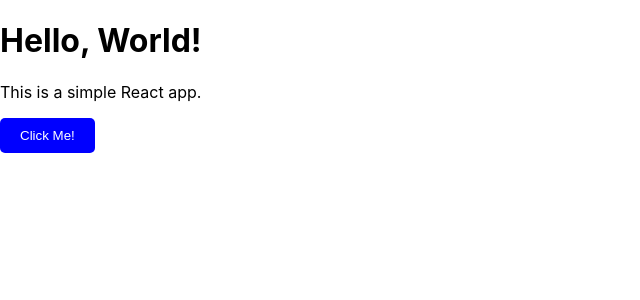
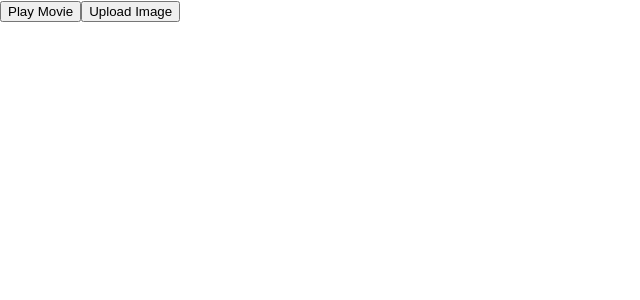
Before and after one commit to peekay21/Searchable-product-list-usiing-ReactJS-, a React (Create React App) app in the folder my-react-app/: page / in a window 1280 px wide. Shown: the top 300 px of the page, without its empty margins (0-640 px from the left). Built offline with nearby package versions, Linux system fonts and the light colour scheme.

Commit message:
Props passed in event Handler.

```diff
--- a/my-react-app/src/App.js
+++ b/my-react-app/src/App.js
@@ -1,26 +1,20 @@
-import React from 'react';
-
-function handleClick() {
-  alert('Button clicked by You!');
+function AlertButton({ message, children }) {
+  return (
+    <button onClick={() => alert(message)}>
+      {children}
+    </button>
+  );
 }
-
 
 export default function App() {
   return (
     <div>
-      <h1>Hello, World!</h1>
-      <p>This is a simple React app.</p>
-      <button onClick={handleClick}
-        style={{
-          backgroundColor: 'blue',
-          color: 'white',
-          padding: '10px 20px',
-          border: 'none',
-          borderRadius: '5px',
-          cursor: 'pointer'
-        }}>
-        Click Me!
-      </button>
+      <AlertButton message="Playing!">
+        Play Movie
+      </AlertButton>
+      <AlertButton message="Uploading!">
+        Upload Image
+      </AlertButton>
     </div>
   );
 }
```
